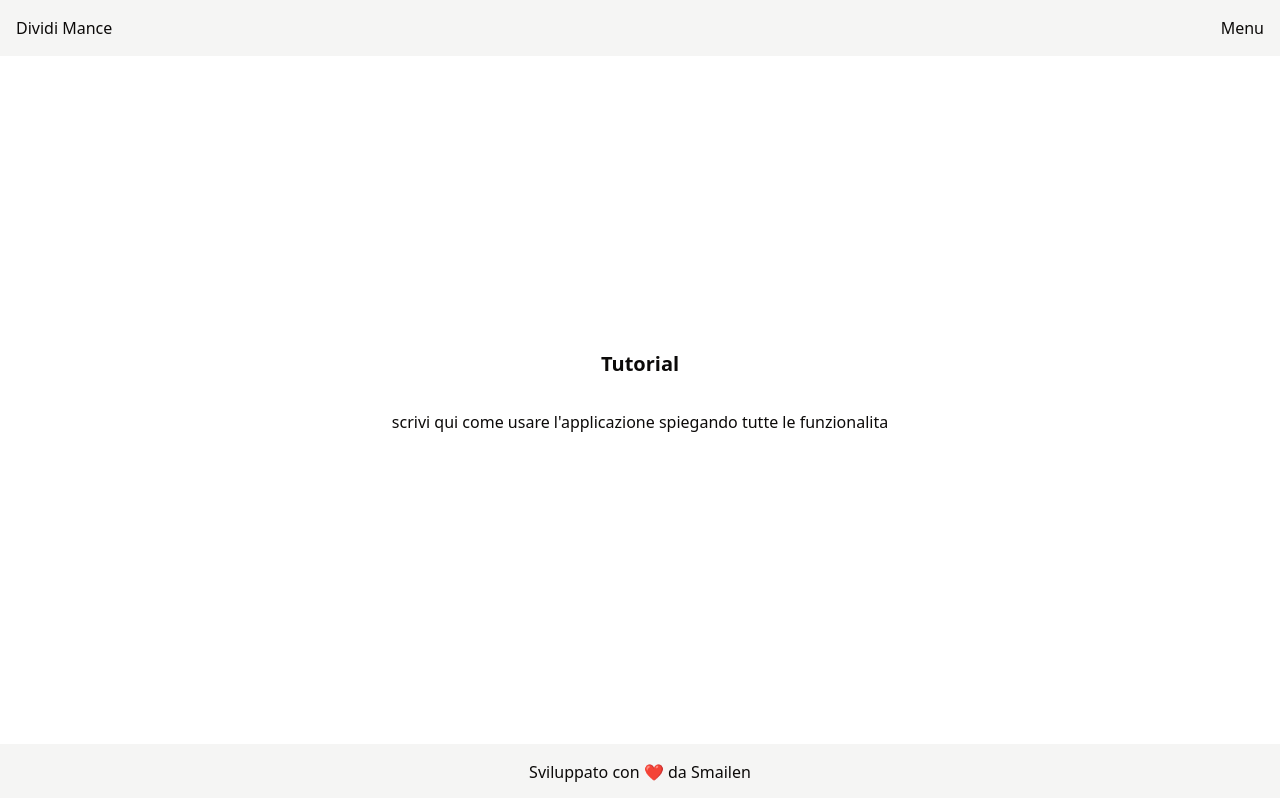
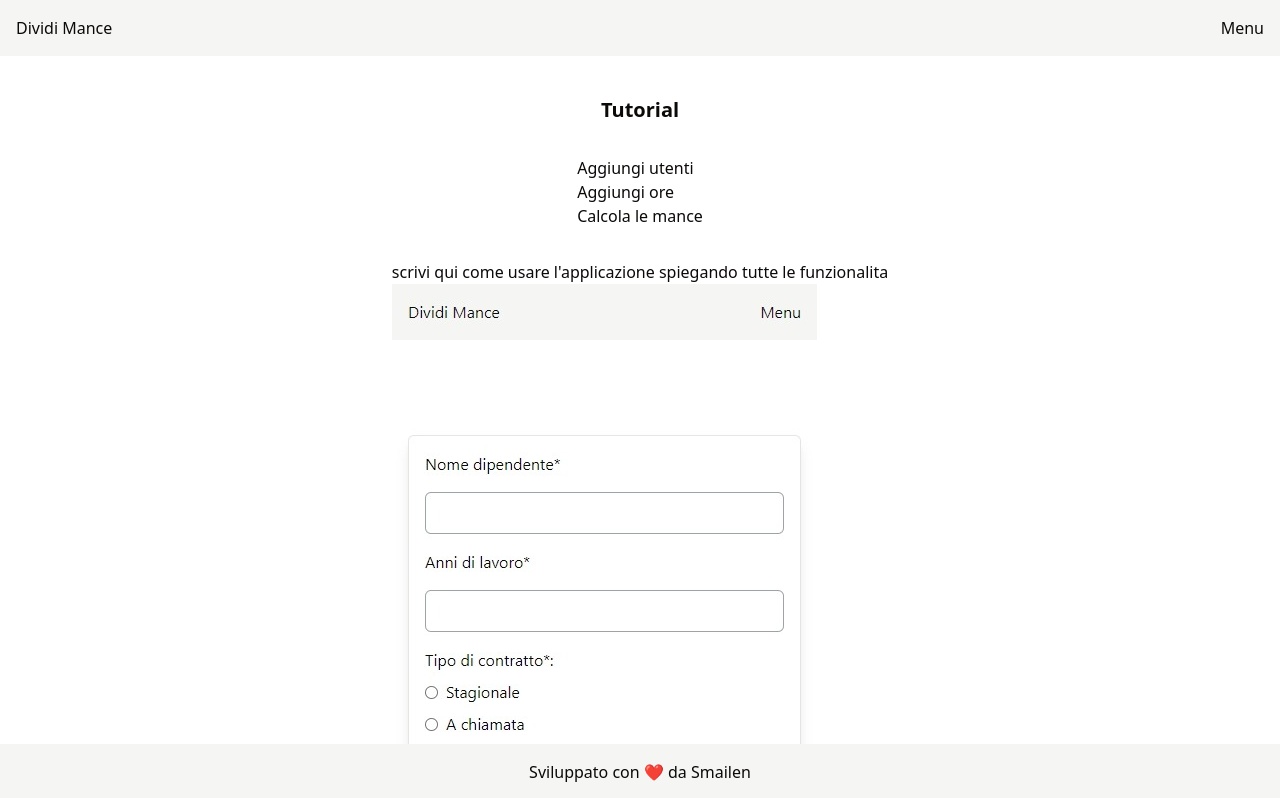
Before and after one commit to Smailen5/calcolatore-mance, a React (Vite) app: page /tutorial in a window 1280 px wide. Shown: the top 798 px of the page. Built offline with nearby package versions, Linux system fonts and the light colour scheme.

Commit message:
refactor: :art: struttura pagina
scrive il codice di come verra strutturata la pagina

```diff
--- a/src/pages/TutorialPage.tsx
+++ b/src/pages/TutorialPage.tsx
@@ -1,16 +1,34 @@
 import Footer from "@/components/Footer";
 import Navbar from "@/components/Navbar";
 import Page from "@/components/Page";
+import aggiungiUtenti from "../assets/screenshot/aggiungi-utenti-page.jpeg";
 
 const TutorialPage = () => {
   return (
     <>
       <Navbar />
       <Page className="items-center">
-        <h1 className="font-bold text-xl">Tutorial</h1>
-        <p>
-          scrivi qui come usare l'applicazione spiegando tutte le funzionalita
-        </p>
+        <h1 className="text-xl font-bold">Tutorial</h1>
+        {/* lista che rimanda alle sezioni della pagina */}
+        <ul className="">
+          <li>
+            <a href="#aggiungi-utenti">Aggiungi utenti</a>
+          </li>
+          <li>Aggiungi ore</li>
+          <li>Calcola le mance</li>
+        </ul>
+
+        <section id="aggiungi-utenti">
+          {/* Prima sezione come si aggiungo gli utenti e il perche di tutti i parametri */}
+          <p>
+            scrivi qui come usare l'applicazione spiegando tutte le funzionalita
+          </p>
+          <img src={aggiungiUtenti} alt="" />
+        </section>
+
+        {/* Sezione di come si recuperano gli utenti e il perche, come si aggiungo le ore e come si aggiornano */}
+
+        {/* Ultima sezione come si calcola le mance e come vengono calcolate */}
       </Page>
       <Footer />
     </>
```
